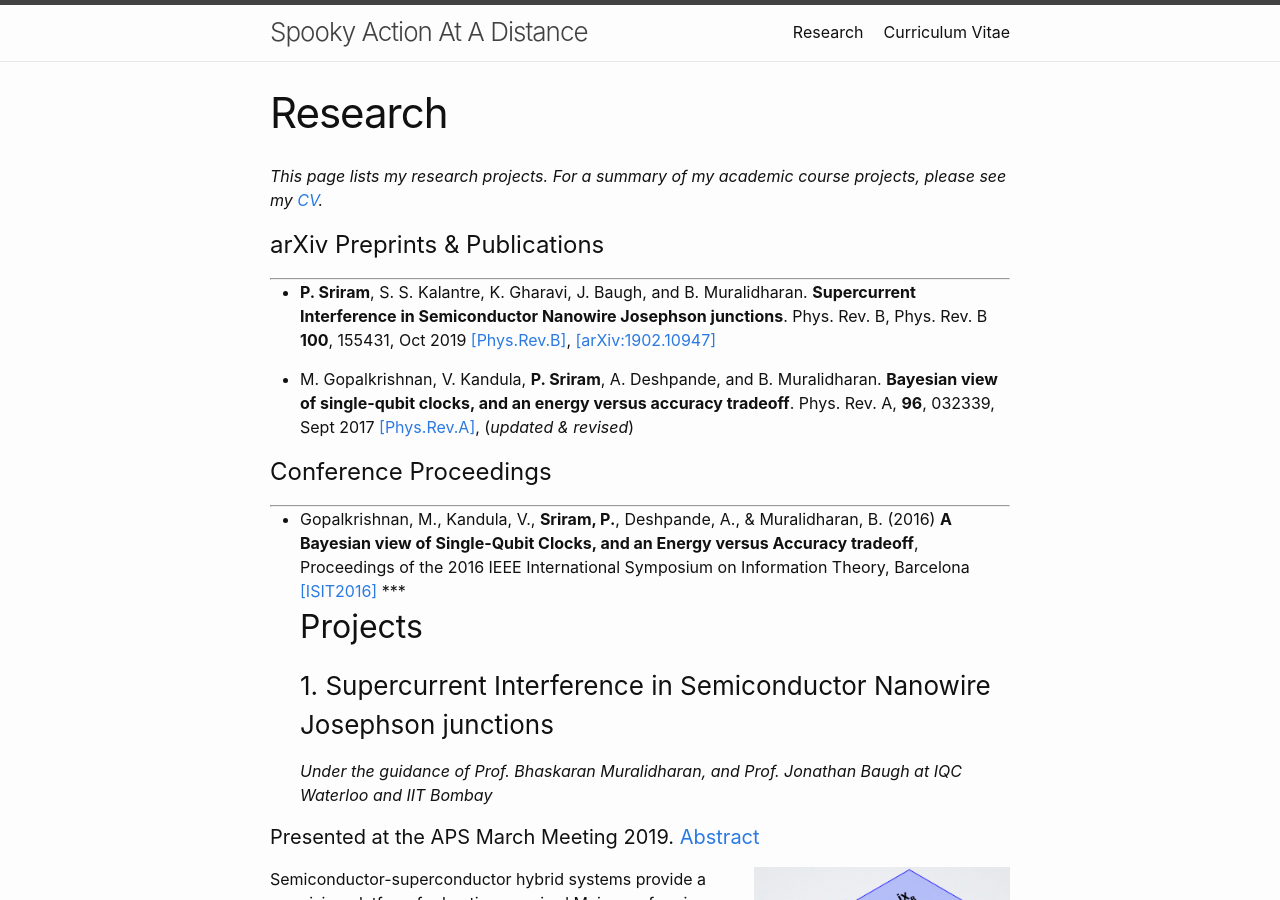
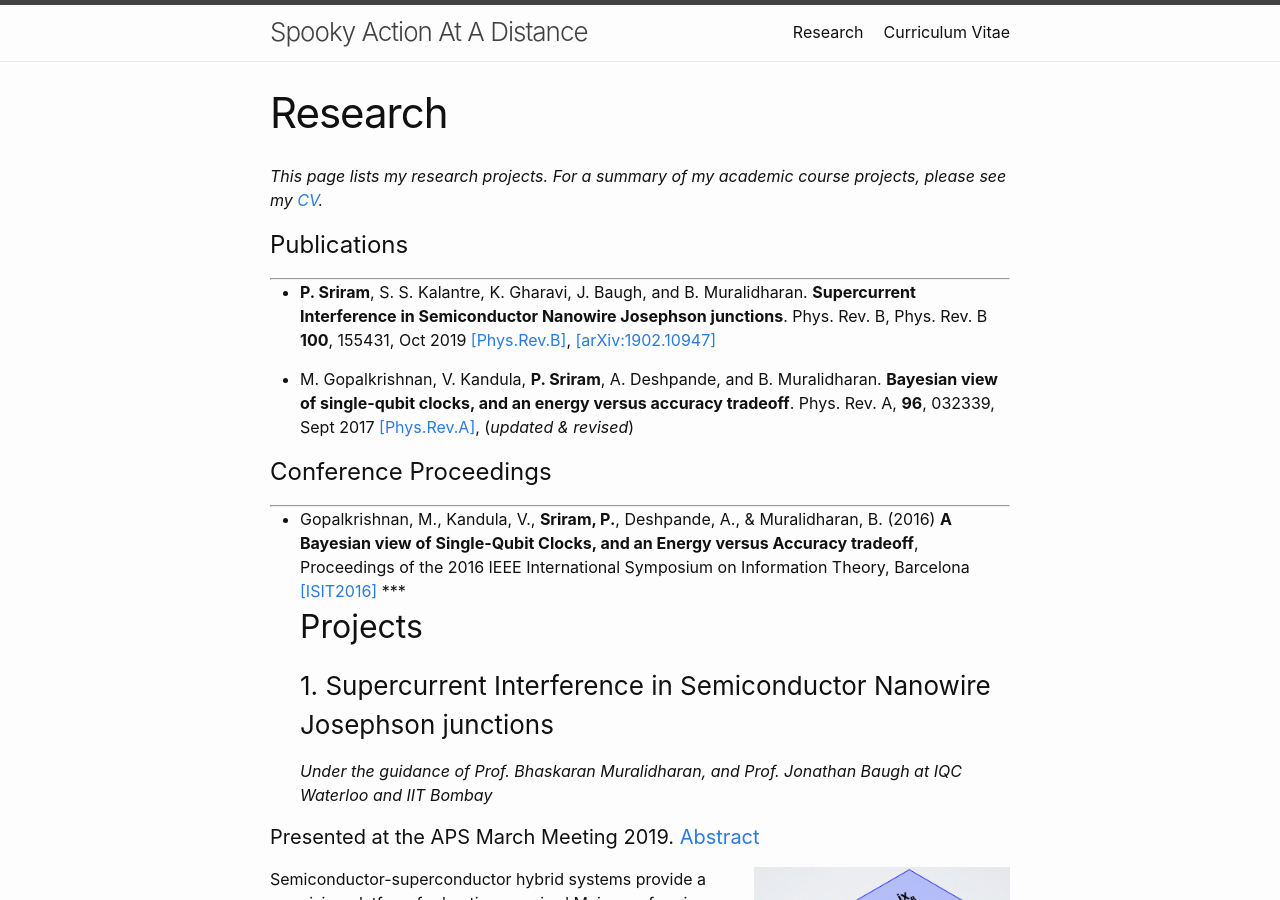
Before and after one commit to praveen5/praveen5.github.io, a Jekyll site: the page built from research.md, in a window 1280 px wide and 900 px high. Built offline with Jekyll 4.4.1, drawn with Linux system fonts in a browser that asks for light colours.

Commit message:
Update research.md

```diff
--- a/research.md
+++ b/research.md
@@ -5,7 +5,7 @@ permalink: /research/
 ---
 _This page lists my research projects. For a summary of my academic course projects, please see my [CV](http://home.iitb.ac.in/~praveen5/cv.pdf)._
 
-# arXiv Preprints & Publications
+# Publications
 ---
 * **P. Sriram**, S. S. Kalantre, K. Gharavi, J. Baugh, and B. Muralidharan. **Supercurrent Interference in Semiconductor Nanowire Josephson junctions**. Phys. Rev. B, Phys. Rev. B **100**, 155431, Oct 2019
 [[Phys.Rev.B]](https://journals.aps.org/prb/abstract/10.1103/PhysRevB.100.155431),
```
